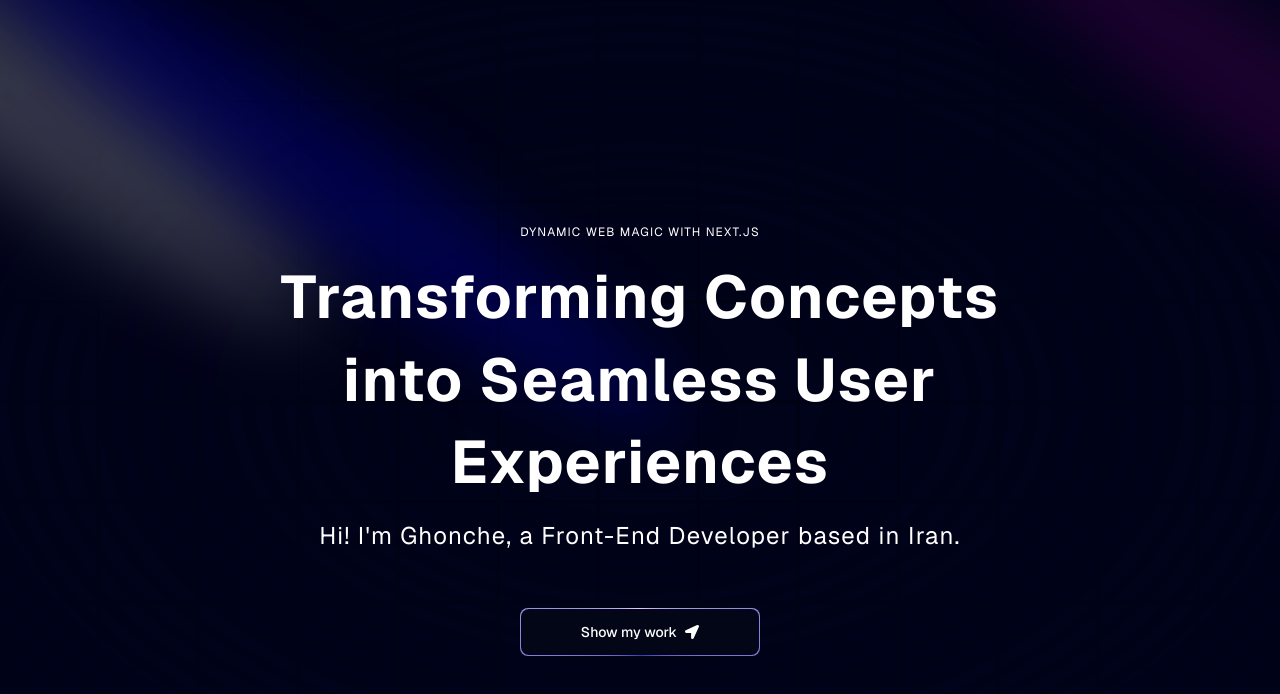
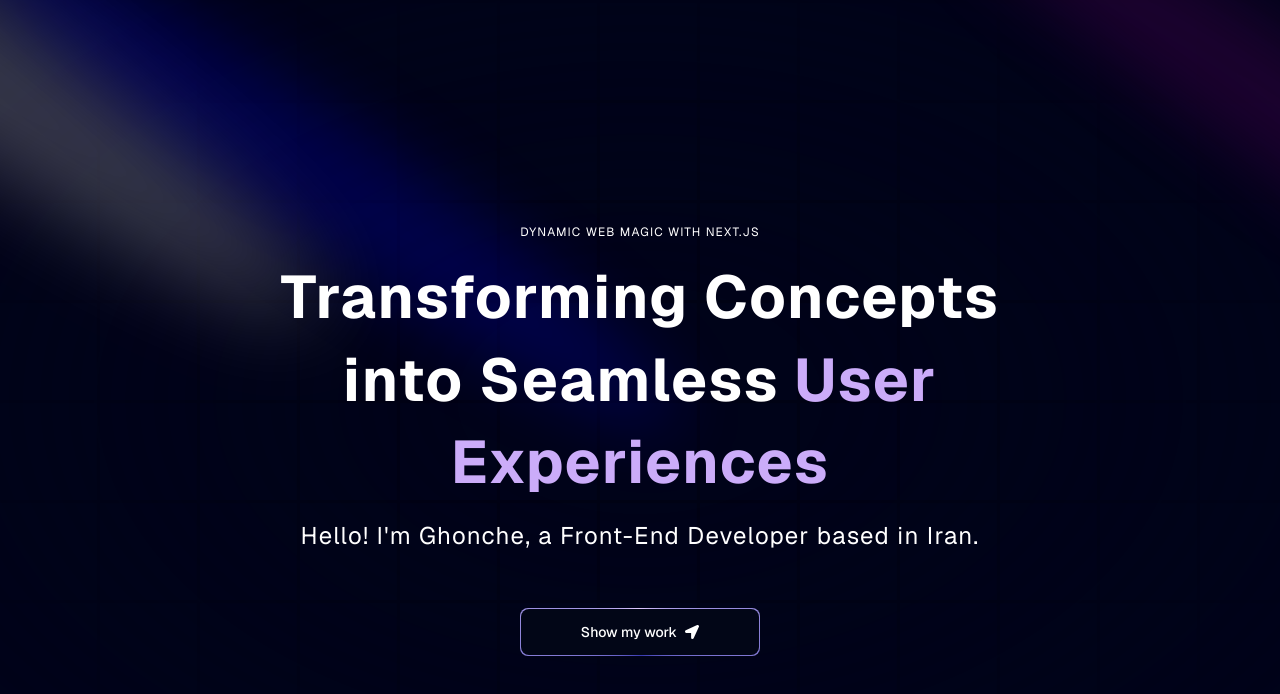
Before and after one commit to qhoncheh/Portfolio, a Next.js app: page / in a window 1280 px wide. Shown: the top 694 px of the page. Built offline with nearby package versions, Linux system fonts and the light colour scheme.

Commit message:
fix: update greeting text and adjust text color for better visibility

```diff
--- a/components/Hero.tsx
+++ b/components/Hero.tsx
@@ -30,7 +30,7 @@ const Hero = () => {
           />
 
           <p className='text-center text-white md:tracking-wider mb-4 text-sm md:text-lg lg:text-2xl'>
-            Hi! I&apos;m Ghonche, a Front-End Developer based in Iran.
+            Hello! I&apos;m Ghonche, a Front-End Developer based in Iran.
           </p>
 
           <a href='#about'>
--- a/components/ui/TextGenerateEffect.tsx
+++ b/components/ui/TextGenerateEffect.tsx
@@ -35,7 +35,7 @@ export const TextGenerateEffect = ({
                         <motion.span
                             key={word + idx}
                             // change here if idx is greater than 3, change the text color to #CBACF9
-                            className={` ${idx > 3 ? "text-white" : "dark:text-purple text-white"
+                            className={` ${idx > 3 ? "text-purple" : "dark:text-purple text-white"
                                 } opacity-0`}
                         >
                             {word}{" "}
```
